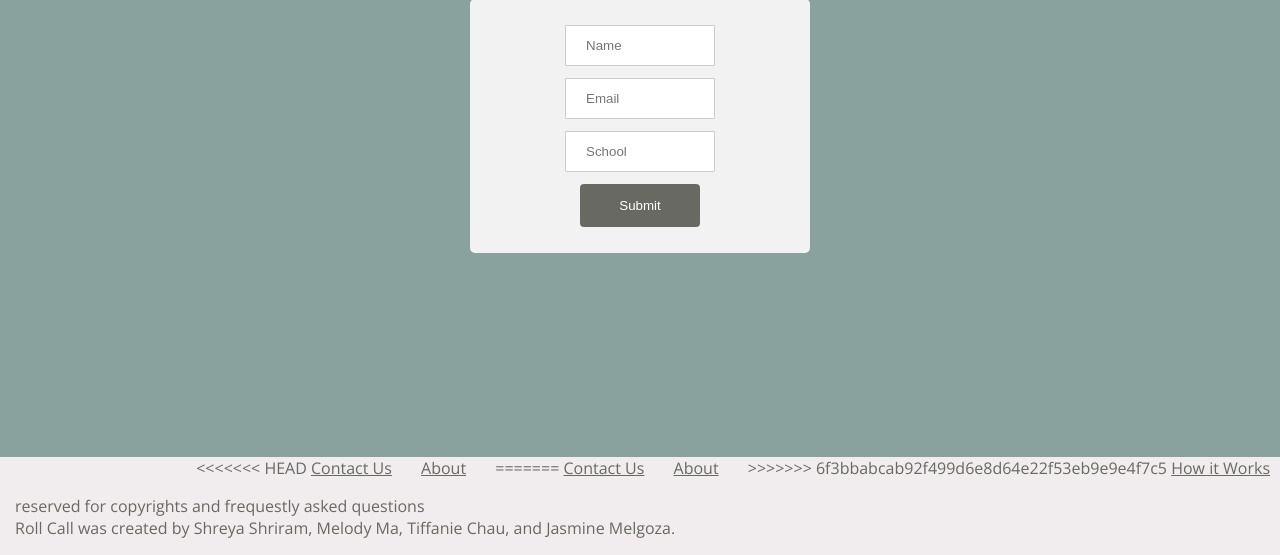
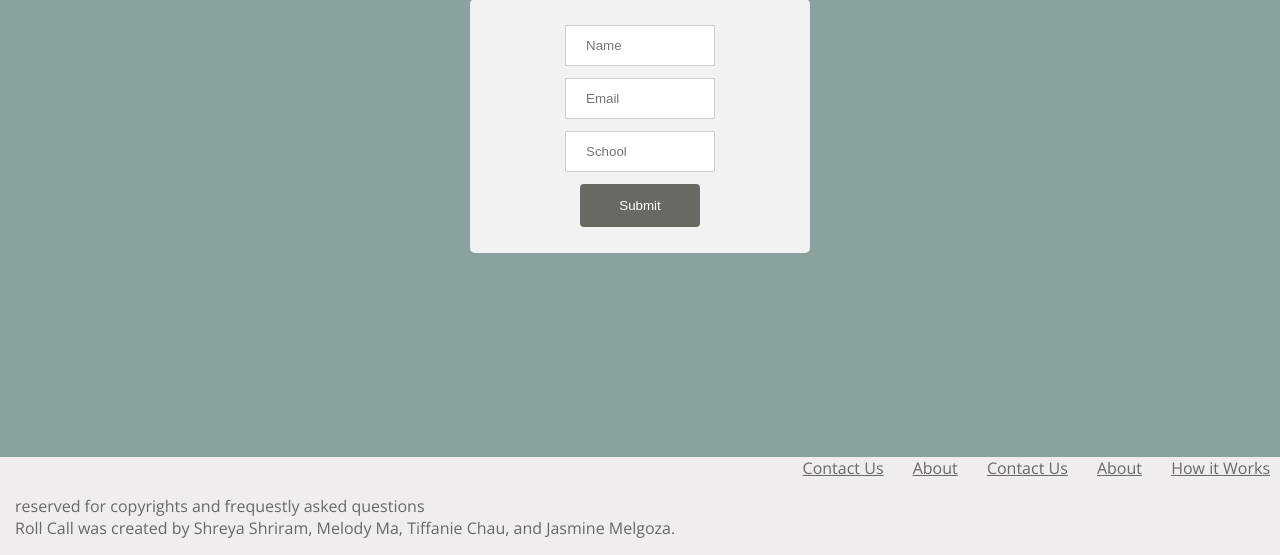
Before and after one commit to tiffaniec/RollCall, a Python web app: template rollcall-211816/templates/index.html in a window 1280 px wide. Shown: the part 245-800 px from the top of the page. Run offline with Jinja, Linux system fonts and the light colour scheme; the template is opened without the code that fills it, so the values that code supplies are empty.

Commit message:
clean code

```diff
--- a/rollcall-211816/templates/index.html
+++ b/rollcall-211816/templates/index.html
@@ -32,13 +32,10 @@
   </body>
   <footer>
     <nav class="botnav">
-<<<<<<< HEAD
       <a href="/Contact">Contact Us</a>
       <a href="/">About</a>
-=======
       <a href="/Contact">Contact Us</a>
       <a href="/AboutUs">About</a>
->>>>>>> 6f3bbabcab92f499d6e8d64e22f53eb9e9e4f7c5
       <a href="/howItWorks">How it Works</a>
       <!-- ../extras/example.jpg-->
 
```
Also changed, not shown: 1 other file.
